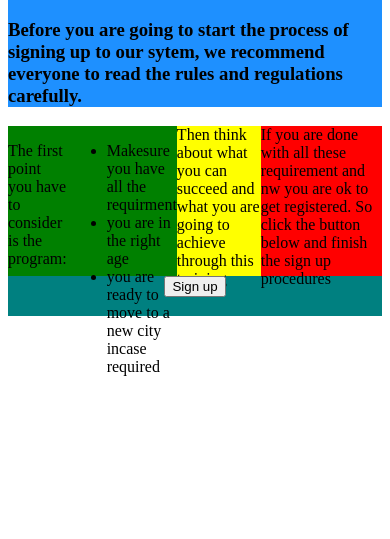
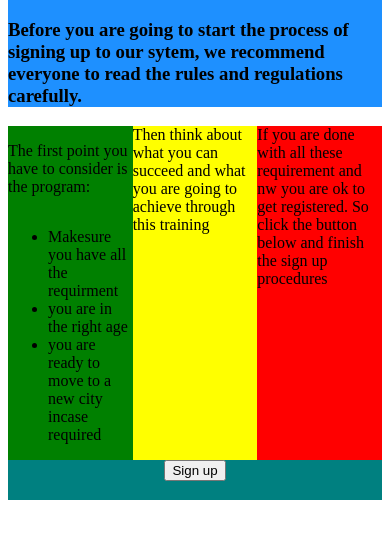
Before and after one commit to PowerCoders-Milan/css-layout-3-Wendesen-cpu, a plain HTML site: page index.html in a window 390 px wide. Shown: the part 61-600 px from the top of the page. Drawn offline with Linux system fonts and the light colour scheme.

Commit message:
I made a small change to make the webpage responsive, But I still need to do more

```diff
--- a/index.html
+++ b/index.html
@@ -14,7 +14,7 @@ with images inside to check if they resize correctly -->
     <h1 id = "cap">registration</h1>
     <h3>Before you are going to start the process of signing up to our sytem, we recommend everyone to read the rules and regulations carefully.</h3>
   </div>
-  <div class="part2">
+  <div class="container">
     <div class ="a">
       <p>The first point you have to consider is the program:</p>
       <ul>
--- a/styles.css
+++ b/styles.css
@@ -5,32 +5,39 @@
 }
 
 
+.container{
+        display: flex;
+        border: 0px solid black;
+        flex-direction:row;
+        flex-wrap: wrap;
+
+        }
+
 .a{
+    display: flex;
     background-color: green;
-    display: flex;
-
-    height: 150px;
-
-
-
-
+    flex:1;
+    width:100px;
+    flex-wrap: wrap;
 }
 
 .b{
+    display: flex;
     background-color: yellow;
-    display: flex;
-
-    height: 150px;
-
+    flex:1;
+    width:100px;
+    flex-wrap: wrap;
 
 }
 
 .c{
+    display: flex;
     background-color:red;
-    display: flex;
+    flex:1;
+    width:100px;
+    flex-wrap: wrap;
+}
 
-    height: 150px;
-}
 
 .part1{
  background-color: dodgerblue;
@@ -49,7 +56,7 @@ vertical-align:top;
 
 
 
-@media(max-width:600px){
+
 
 
 
```
